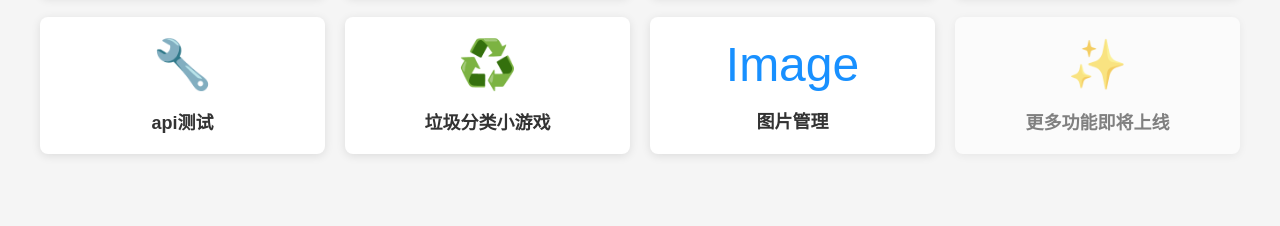
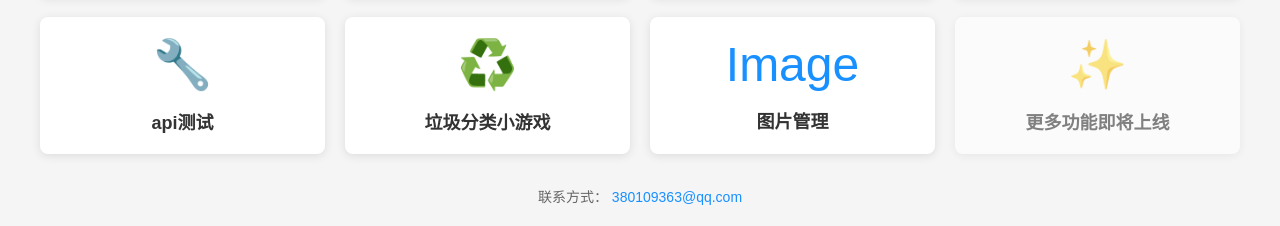
Before and after one commit to wuchengxiao/wcx, a plain HTML site: page index.html in a window 1280 px wide. Shown: the part 741-967 px from the top of the page. Before the commit the page ends 915 px from the top, so only its background shows below. Drawn offline with Linux system fonts and the light colour scheme; a script that the page names is missing.

Commit message:
为首页底部增加作者联系方式

```diff
--- a/index.html
+++ b/index.html
@@ -4,7 +4,7 @@
     <meta charset="UTF-8">
     <meta name="viewport" content="width=device-width, initial-scale=1.0">
     <title>功能模块中心 - 在线工具集合</title>
-        <meta name="description" content="功能模块中心，汇聚 HTML 代码实时预览、在线文档阅读、在线Word阅读、JSON格式化、Markdown编辑器、Excel阅读器等实用在线工具。">
+        <meta name="description" content="功能模块中心，汇聚 HTML 代码实时预览、在线文档阅读、在线Word阅读、JSON格式化、Markdown编辑器、Excel阅读器等实用工具。">
         <meta name="keywords" content="在线工具, HTML代码实时预览, Monaco Editor, 文档阅读, Word阅读, 拼音练习, JSON格式化, Markdown编辑器, Excel阅读器">
         <meta name="author" content="功能模块中心">
         <meta name="robots" content="index,follow,max-image-preview:large">
@@ -133,6 +133,11 @@
             <div class="module-title">更多功能即将上线</div>
         </div>
     </div>
+
+    <footer class="site-footer">
+        <span>联系方式：</span>
+        <a href="mailto:380109363@qq.com">380109363@qq.com</a>
+    </footer>
 </body>
 
 </html>
```
